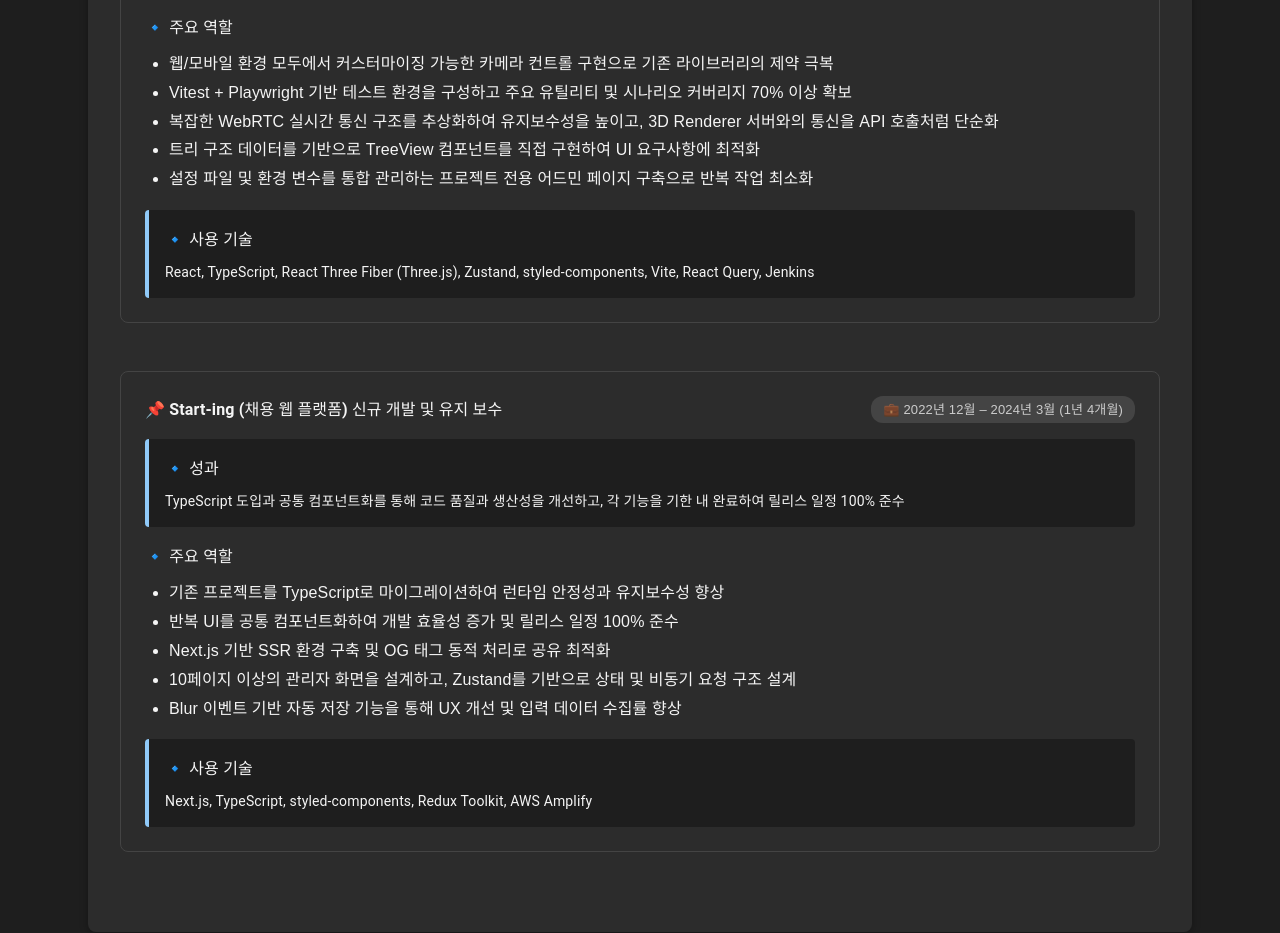
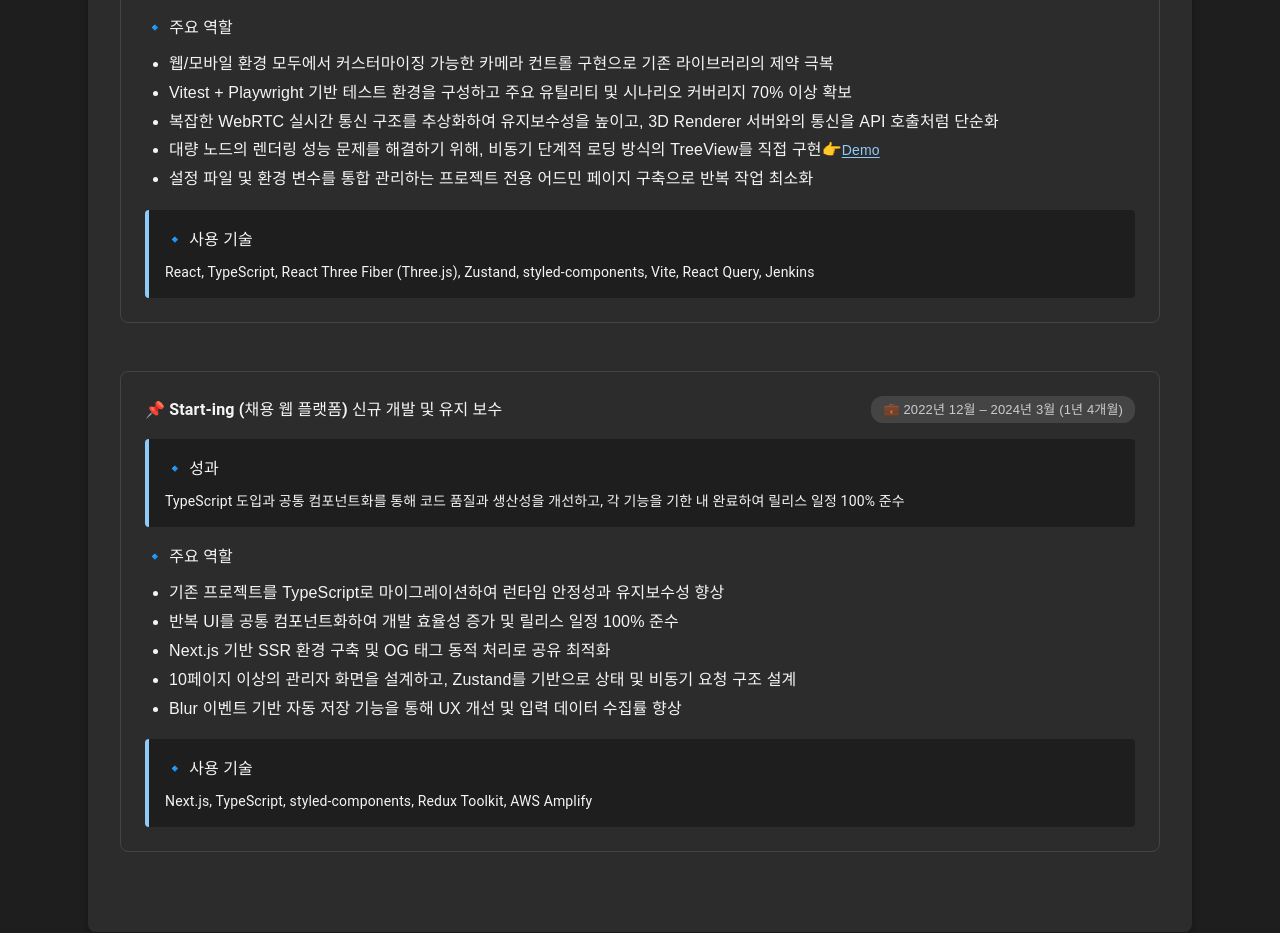
Before and after one commit to hyemmmm/my-portfolio, a React (Vite) app: page /#/ in a window 1280 px wide. Shown: the part 1280-2213 px from the top of the page. Built offline with nearby package versions, Linux system fonts and the light colour scheme.

Commit message:
feat: 경력 기술서 역할 - demo 보기 팝업 연결

```diff
--- a/src/components/CareerSummaryItem.tsx
+++ b/src/components/CareerSummaryItem.tsx
@@ -1,4 +1,5 @@
 import { Box, Typography } from "@mui/material";
+import { usePopupStore } from "../store/popupStore";
 
 type Role = {
   id: string;
@@ -21,6 +22,8 @@
   roles,
   skills,
 }: Props) {
+  const { open } = usePopupStore((state) => state);
+
   return (
     <Box
       sx={{
@@ -88,7 +91,7 @@
                   <>
                     👉
                     <span
-                      onClick={() => {}}
+                      onClick={() => open("treeview")}
                       style={{
                         color: "#90caf9",
                         cursor: "pointer",
@@ -97,7 +100,7 @@
                         fontSize: "14px",
                       }}
                     >
-                      더 보기
+                      Demo
                     </span>
                   </>
                 )}
--- a/src/data/careerSummaryData.ts
+++ b/src/data/careerSummaryData.ts
@@ -20,8 +20,8 @@
       },
       {
         id: "treeview",
-        text: "트리 구조 데이터를 기반으로 TreeView 컴포넌트를 직접 구현하여 UI 요구사항에 최적화",
-        popup: false,
+        text: "대량 노드의 렌더링 성능 문제를 해결하기 위해, 비동기 단계적 로딩 방식의 TreeView를 직접 구현",
+        popup: true,
       },
       {
         id: "admin-config",
--- a/src/pages/Home.tsx
+++ b/src/pages/Home.tsx
@@ -17,15 +17,16 @@
 import { careerSummaryData } from "../data/careerSummaryData";
 import CareerSummaryItem from "../components/CareerSummaryItem";
 import SideNav from "../components/SideNav";
-import DemoPopup from "../components/DemoPopup";
 import TreeviewDemoPopup from "../components/demoPopup/TreeviewDemoPopup";
+import { usePopupStore } from "../store/popupStore";
 
 export default function Home() {
   const navigate = useNavigate();
   const { t } = useTranslation();
 
+  const { openPopupId, open, close } = usePopupStore((state) => state);
+
   const [selectedProject, setSelectedProject] = useState(null);
-  const [demoPopup, setDemoPopup] = useState(false);
 
   const handleOpenProjectDetail = (project: any) => {
     setSelectedProject(project);
@@ -198,7 +199,7 @@
                     cursor: "pointer",
                     transition: "background-color 0.2s",
                   }}
-                  onClick={() => setDemoPopup(true)}
+                  onClick={() => open("treeview")}
                 >
                   미리보기
                 </span>
@@ -227,8 +228,8 @@
               </Box>
             </SectionCard>
             <TreeviewDemoPopup
-              open={demoPopup}
-              onClose={() => setDemoPopup(false)}
+              open={openPopupId === "treeview"}
+              onClose={close}
             />
           </div>
 
--- /dev/null
+++ b/src/store/popupStore.ts
@@ -0,0 +1,13 @@
+import { create } from "zustand";
+
+type PopupStore = {
+  openPopupId: string | null;
+  open: (id: string) => void;
+  close: () => void;
+};
+
+export const usePopupStore = create<PopupStore>((set) => ({
+  openPopupId: null,
+  open: (id) => set({ openPopupId: id }),
+  close: () => set({ openPopupId: null }),
+}));
```
